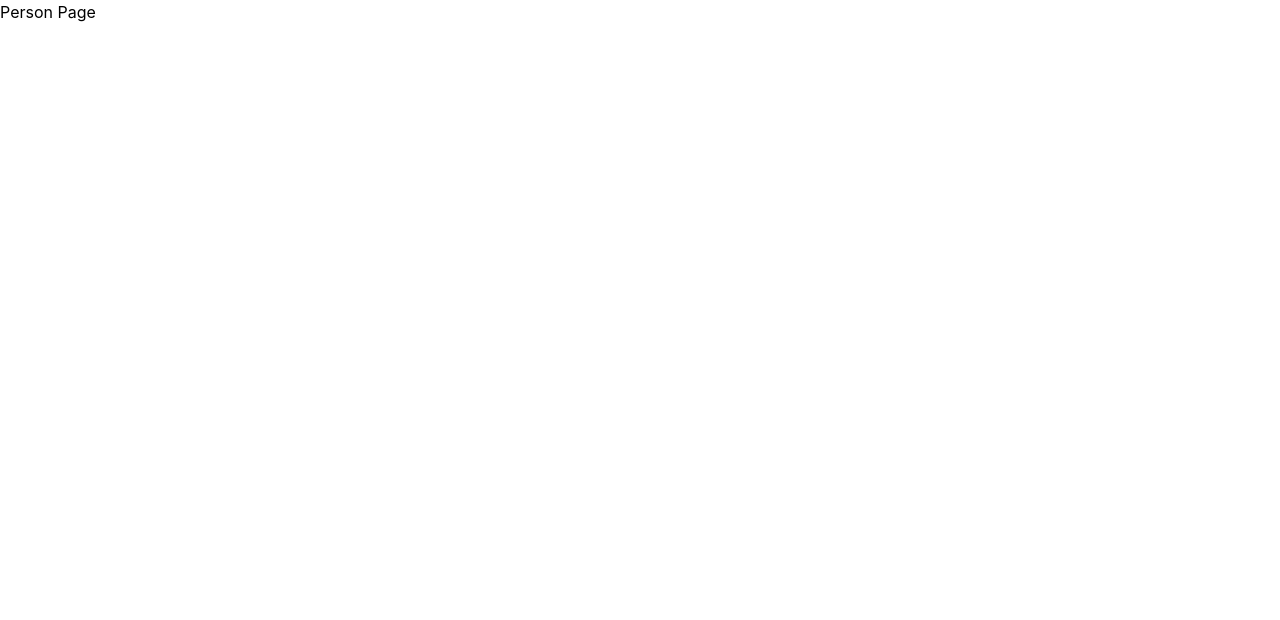
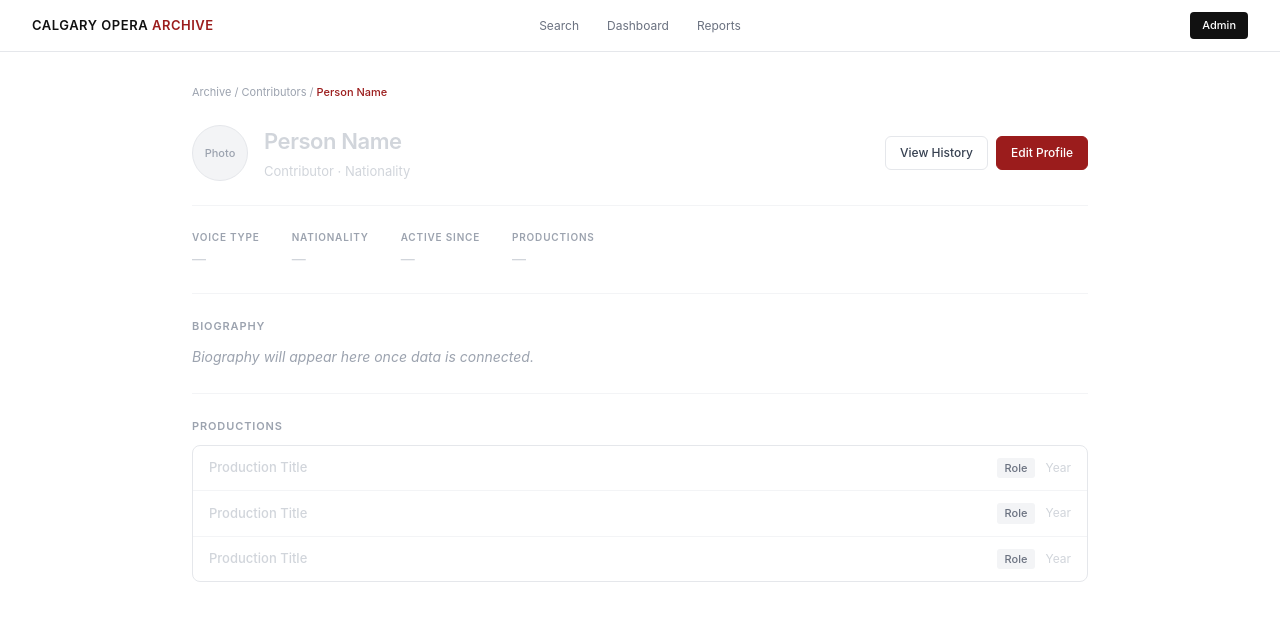
Before and after one commit to RealTestingp/co-archive-public, a React (Vite) app in the folder frontend/: page /person/1 in a window 1280 px wide. Shown: the top 620 px of the page. Built offline with nearby package versions, Linux system fonts and the light colour scheme.

Commit message:
COA-69: add person profile page skeleton with shared NavBar component

```diff
--- /dev/null
+++ b/frontend/src/components/NavBar.tsx
@@ -0,0 +1,24 @@
+import { Link } from 'react-router-dom';
+const Navbar = () => {
+  return (
+    <nav style={{ display: 'grid', gridTemplateColumns: '1fr auto 1fr', alignItems: 'center', padding: '0 2rem', height: '52px', borderBottom: '1px solid #e5e7eb' }}>
+      <div style={{ fontSize: '13px', fontWeight: 600, letterSpacing: '0.04em' }}>
+        CALGARY OPERA <span style={{ color: '#9B1C1C' }}>ARCHIVE</span>
+      </div>
+      <div style={{ display: 'flex', justifyContent: 'center' }}>
+        <div style={{ display: 'flex', gap: '1.75rem', fontSize: '12px', color: '#6b7280' }}>
+          <Link to="/search" style={{ color: '#6b7280', textDecoration: 'none' }}>Search</Link>
+          <a href="#" style={{ color: '#6b7280', textDecoration: 'none' }}>Dashboard</a>
+          <a href="#" style={{ color: '#6b7280', textDecoration: 'none' }}>Reports</a>
+        </div>
+      </div>
+      <div style={{ display: 'flex', justifyContent: 'flex-end' }}>
+        <div style={{ background: '#111', color: '#fff', fontSize: '11px', fontWeight: 500, padding: '5px 12px', borderRadius: '4px' }}>
+          Admin
+        </div>
+      </div>
+    </nav>
+  );
+};
+
+export default Navbar;
--- a/frontend/src/pages/PersonPage.tsx
+++ b/frontend/src/pages/PersonPage.tsx
@@ -1,9 +1,99 @@
+import { useParams } from 'react-router-dom';
+import Navbar from '../components/NavBar';
+
 const PersonPage = () => {
-    return (
-        <div>
-            <h1>Person Page</h1>
+  const { id } = useParams();
+
+  return (
+    <div style={{ background: '#fff', minHeight: '100vh', fontFamily: 'Inter, sans-serif', fontSize: '14px', color: '#111' }}>
+
+      <Navbar />
+
+      <div style={{ maxWidth: '960px', margin: '0 auto', padding: '2rem' }}>
+
+        {/* Breadcrumb */}
+        <div style={{ fontSize: '11px', color: '#9ca3af', marginBottom: '1.5rem' }}>
+          Archive / Contributors / <span style={{ color: '#9B1C1C', fontWeight: 500 }}>Person Name</span>
         </div>
-    );
+
+        {/* Profile Header */}
+        <div style={{ display: 'flex', alignItems: 'center', justifyContent: 'space-between', marginBottom: '1.5rem' }}>
+          <div style={{ display: 'flex', alignItems: 'center', gap: '1rem' }}>
+            <div style={{ width: '56px', height: '56px', borderRadius: '50%', background: '#f3f4f6', border: '1px solid #e5e7eb', display: 'flex', alignItems: 'center', justifyContent: 'center', fontSize: '11px', color: '#9ca3af', fontWeight: 500, flexShrink: 0 }}>
+              Photo
+            </div>
+            <div>
+              <h1 style={{ fontSize: '22px', fontWeight: 600, color: '#d1d5db', letterSpacing: '-0.02em', marginBottom: '4px' }}>
+                Person Name
+              </h1>
+              <div style={{ fontSize: '13px', color: '#d1d5db' }}>Contributor · Nationality</div>
+            </div>
+          </div>
+          <div>
+            <button style={{ fontSize: '12px', fontWeight: 500, padding: '7px 14px', borderRadius: '6px', cursor: 'pointer', border: '1px solid #e5e7eb', background: '#fff', color: '#374151', marginLeft: '8px' }}>
+              View History
+            </button>
+            <button style={{ fontSize: '12px', fontWeight: 500, padding: '7px 14px', borderRadius: '6px', cursor: 'pointer', border: '1px solid #9B1C1C', background: '#9B1C1C', color: '#fff', marginLeft: '8px' }}>
+              Edit Profile
+            </button>
+          </div>
+        </div>
+
+        {/* Divider */}
+        <div style={{ height: '1px', background: '#f3f4f6', margin: '1.5rem 0' }} />
+
+        {/* Details Row */}
+        <div style={{ display: 'flex', gap: '2rem', marginBottom: '1.5rem' }}>
+          {[
+            { label: 'Voice Type', value: '—' },
+            { label: 'Nationality', value: '—' },
+            { label: 'Active Since', value: '—' },
+            { label: 'Productions', value: '—' },
+          ].map((item) => (
+            <div key={item.label}>
+              <div style={{ fontSize: '10px', fontWeight: 600, textTransform: 'uppercase', letterSpacing: '0.08em', color: '#9ca3af', marginBottom: '3px' }}>
+                {item.label}
+              </div>
+              <div style={{ fontSize: '14px', fontWeight: 500, color: '#d1d5db' }}>
+                {item.value}
+              </div>
+            </div>
+          ))}
+        </div>
+
+        {/* Divider */}
+        <div style={{ height: '1px', background: '#f3f4f6', margin: '1.5rem 0' }} />
+
+        {/* Biography */}
+        <div style={{ fontSize: '11px', fontWeight: 600, textTransform: 'uppercase', letterSpacing: '0.08em', color: '#9ca3af', marginBottom: '10px' }}>
+          Biography
+        </div>
+        <p style={{ fontSize: '14px', color: '#9ca3af', lineHeight: 1.75, marginBottom: '1.5rem', fontStyle: 'italic' }}>
+          Biography will appear here once data is connected.
+        </p>
+
+        {/* Divider */}
+        <div style={{ height: '1px', background: '#f3f4f6', margin: '1.5rem 0' }} />
+
+        {/* Productions */}
+        <div style={{ fontSize: '11px', fontWeight: 600, textTransform: 'uppercase', letterSpacing: '0.08em', color: '#9ca3af', marginBottom: '10px' }}>
+          Productions
+        </div>
+        <div style={{ border: '1px solid #e5e7eb', borderRadius: '8px', overflow: 'hidden' }}>
+          {[1, 2, 3].map((i) => (
+            <div key={i} style={{ display: 'flex', alignItems: 'center', justifyContent: 'space-between', padding: '12px 16px', borderBottom: i < 3 ? '1px solid #f3f4f6' : 'none' }}>
+              <span style={{ fontSize: '13px', fontWeight: 500, color: '#d1d5db' }}>Production Title</span>
+              <div style={{ display: 'flex', alignItems: 'center', gap: '10px' }}>
+                <span style={{ fontSize: '11px', fontWeight: 500, color: '#6b7280', background: '#f3f4f6', padding: '2px 8px', borderRadius: '3px' }}>Role</span>
+                <span style={{ fontSize: '12px', color: '#d1d5db' }}>Year</span>
+              </div>
+            </div>
+          ))}
+        </div>
+
+      </div>
+    </div>
+  );
 };
 
 export default PersonPage;
```
